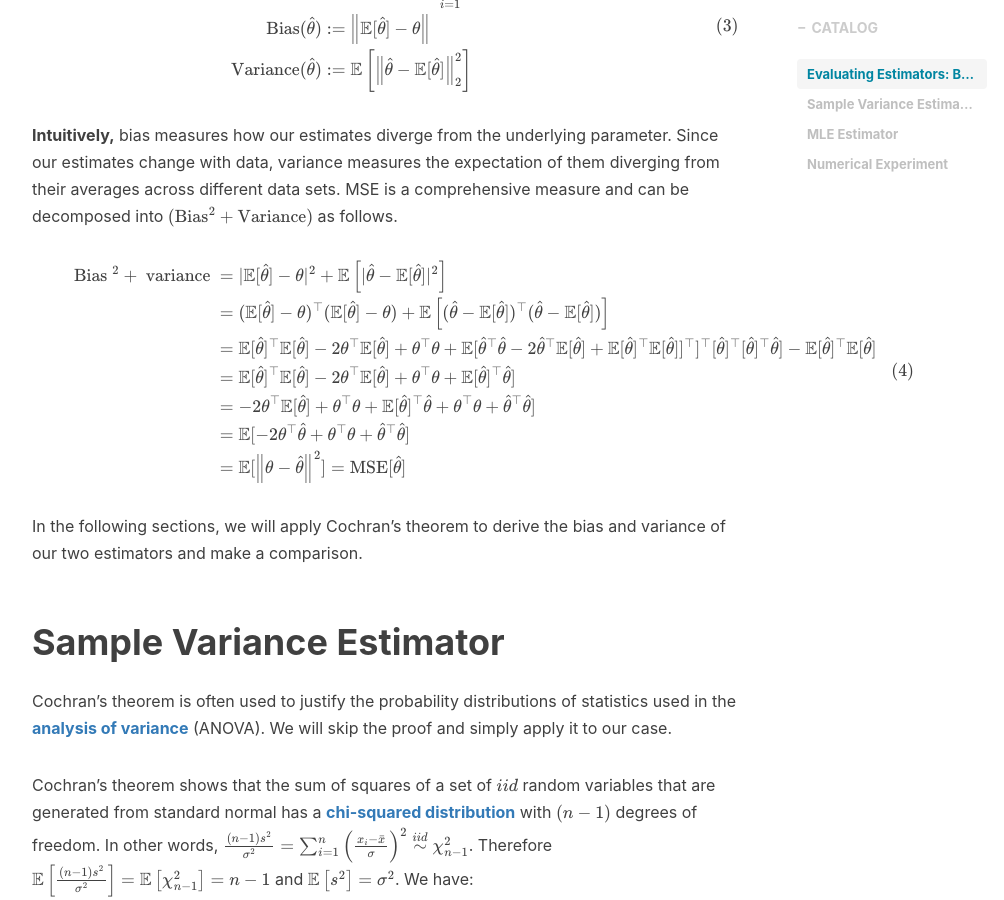
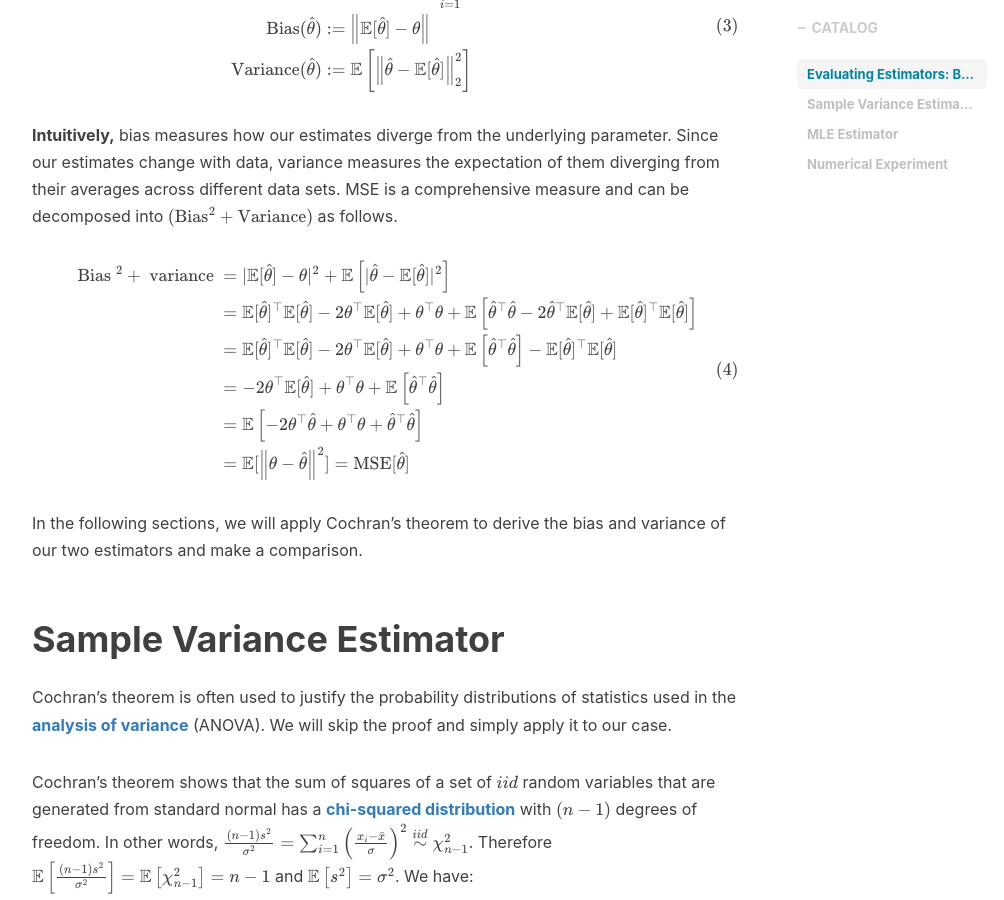
Before and after one commit to KunyuHe/KunyuHe.github.io, a Jekyll site: the page built from _posts/2020-04-19-Estimating-Population-Variance-n-or-(n-1).md, in a window 1280 px wide and 900 px high, scrolled down 1994 px. Shown: the whole window, without its empty margins (233-1237 px from the left). Built offline with Jekyll 4.4.1, drawn with Linux system fonts in a browser that asks for light colours; nearby versions of some CDN libraries; formulas are drawn with MathJax 3; comment, search, counter and statistics services are not loaded.

Commit message:
fix: bias-variance decomp error

```diff
--- a/_posts/2020-04-19-Estimating-Population-Variance-n-or-(n-1).md
+++ b/_posts/2020-04-19-Estimating-Population-Variance-n-or-(n-1).md
@@ -44,9 +44,7 @@ We will first introduce some metrics to evaluate these estimators, namely, **bia
 
 **Intuitively,** bias measures how our estimates diverge from the underlying parameter. Since our estimates change with data, variance measures the expectation of them diverging from their averages across different data sets. MSE is a comprehensive measure and can be decomposed into $(\text{Bias}^2 + \text{Variance})$ as follows.
 
-\begin{equation}\begin{aligned}
-\text { Bias }^{2}+\text { variance } &=\|\mathbb{E}[\hat{\theta}]-\theta\|^{2}+\mathbb{E}\left[\|\hat{\theta}-\mathbb{E}[\hat{\theta}]\|^{2}\right] \\\ &=(\mathbb{E}[\hat{\theta}]-\theta)^{\top}(\mathbb{E}[\hat{\theta}]-\theta)+\mathbb{E}\left[(\hat{\theta}-\mathbb{E}[\hat{\theta}])^{\top}(\hat{\theta}-\mathbb{E}[\hat{\theta}])\right] \\\&=\mathbb{E}[\hat{\theta}]^{\top} \mathbb{E}[\hat{\theta}]-2 \theta^{\top} \mathbb{E}[\hat{\theta}]+\theta^{\top} \theta+\mathbb{E}[\hat{\theta}^{\top} \hat{\theta}-2 \hat{\theta}^{\top} \mathbb{E}[\hat{\theta}]+\mathbb{E}[\hat{\theta}]^{\top} \mathbb{E}[\hat{\theta}]]^{\top} ]^{\top}[\hat{\theta}]^{\top}[\hat{\theta}]^{\top} \hat{\theta}]-\mathbb{E}[\hat{\theta}]^{\top} \mathbb{E}[\hat{\theta}] \\\ &=\mathbb{E}[\hat{\theta}]^{\top} \mathbb{E}[\hat{\theta}]-2 \theta^{\top} \mathbb{E}[\hat{\theta}]+\theta^{\top} \theta+\mathbb{E}[\hat{\theta}]^{\top} \hat{\theta}] \\\ &=-2 \theta^{\top} \mathbb{E}[\hat{\theta}]+\theta^{\top} \theta+\mathbb{E}[\hat{\theta}]^{\top} \hat{\theta}+\theta^{\top} \theta+\hat{\theta}^{\top} \hat{\theta}] \\\ &=\mathbb{E}[-2 \theta^{\top} \hat{\theta}+\theta^{\top} \theta+\hat{\theta}^{\top} \hat{\theta}] \\\ &=\mathbb{E}[\left\Vert\theta-\hat{\theta}\right\Vert^{2}]=\operatorname{MSE}[\hat{\theta}]
-\end{aligned}\end{equation}
+\begin{equation}\begin{aligned} \text { Bias }^{2}+\text { variance } &=\|\mathbb{E}[\hat{\theta}]-\theta\|^{2}+\mathbb{E}\left[\|\hat{\theta}-\mathbb{E}[\hat{\theta}]\|^{2}\right] \\\ &=\mathbb{E}[\widehat{\theta}]^{\top} \mathbb{E}[\hat{\theta}]-2 \theta^{\top} \mathbb{E}[\hat{\theta}]+\theta^{\top} \theta+\mathbb{E}\left[\hat{\theta}^{\top} \hat{\theta}-2 \widehat{\theta}^{\top} \mathbb{E}[\widehat{\theta}]+\mathbb{E}[\hat{\theta}]^{\top} \mathbb{E}[\widehat{\theta}]\right] \\\ &=\mathbb{E}[\widehat{\theta}]^{\top} \mathbb{E}[\widehat{\theta}]-2 \theta^{\top} \mathbb{E}[\hat{\theta}]+\theta^{\top} \theta+\mathbb{E}\left[\widehat{\theta}^{\top} \hat{\theta}\right]-\mathbb{E}[\hat{\theta}]^{\top} \mathbb{E}[\widehat{\theta}] \\\ &=-2 \theta^{\top} \mathbb{E}[\hat{\theta}]+\theta^{\top} \theta+\mathbb{E}\left[\hat{\theta}^{\top} \widehat{\theta}\right] \\\ &=\mathbb{E}\left[-2 \theta^{\top} \hat{\theta}+\theta^{\top} \theta+\widehat{\theta}^{\top} \hat{\theta}\right] \\\ &=\mathbb{E}[\left\Vert\theta-\hat{\theta}\right\Vert^{2}]=\operatorname{MSE}[\hat{\theta}] \end{aligned}\end{equation}
 
 In the following sections, we will apply Cochran’s theorem to derive the bias and variance of our two estimators and make a comparison.
 
```
